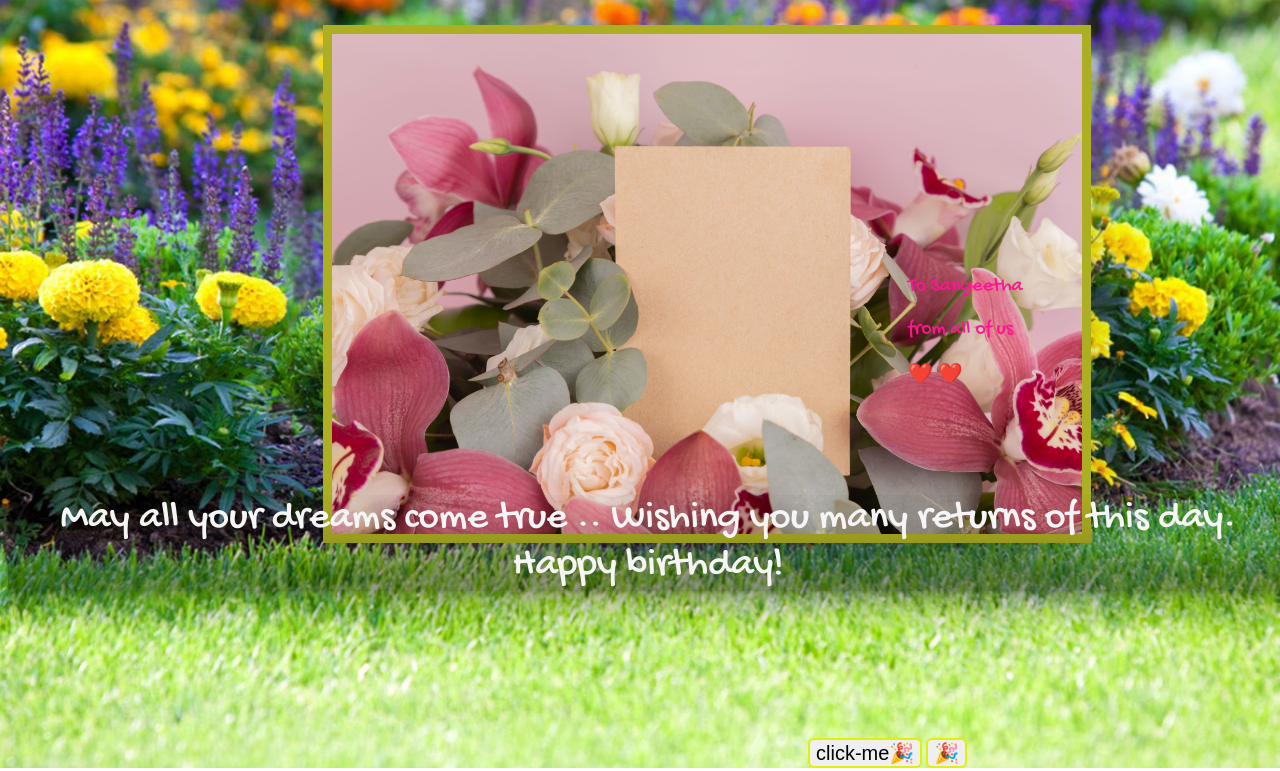
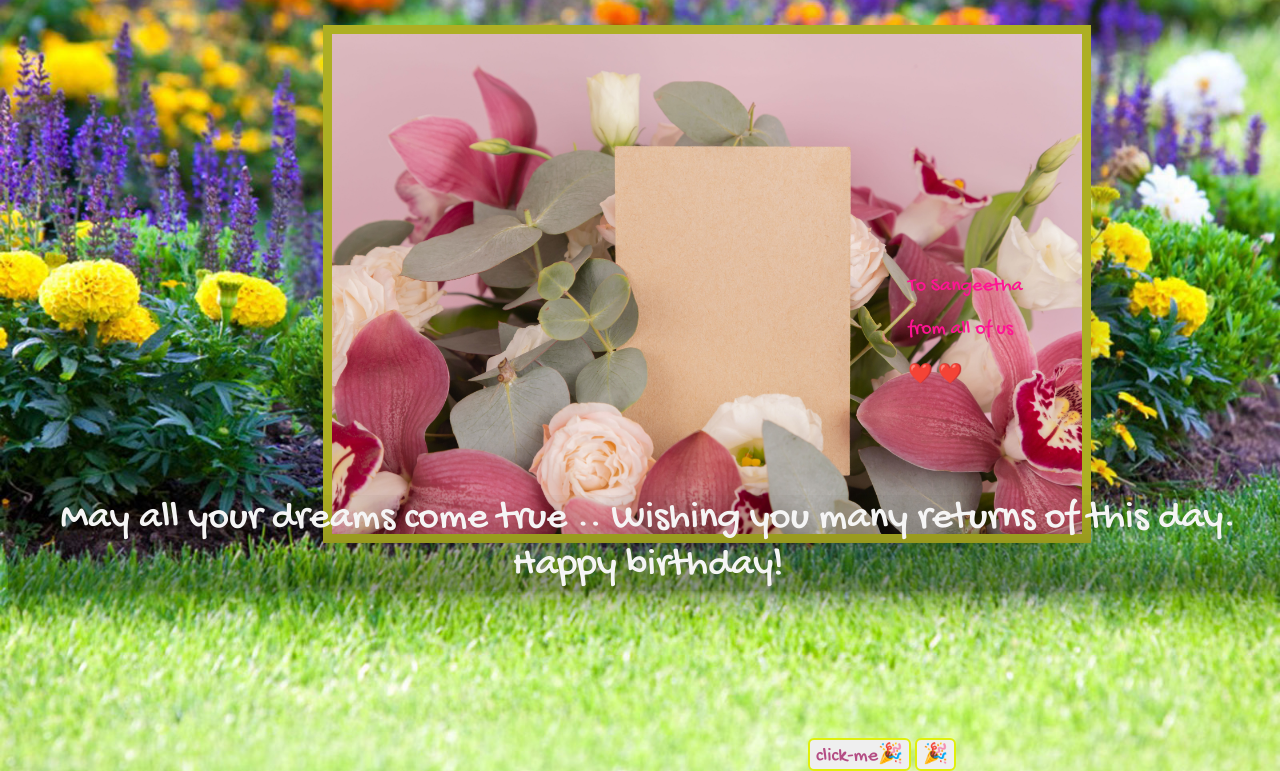
Before and after one commit to nievein-ahmed/sangetha-birthday, a plain HTML site: page index.html in a window 1280 px wide. Shown: the part 145-916 px from the top of the page. Drawn offline with Linux system fonts and the light colour scheme.

Commit message:
updating

```diff
--- a/style.css
+++ b/style.css
@@ -78,6 +78,8 @@ button {
   font-size: 20px;
   cursor: pointer;
   border-radius: 6px;
+  font-family: 'Gochi Hand', cursive;
+  color: #b44d84;
 }
 .par{
     position: relative;
```
